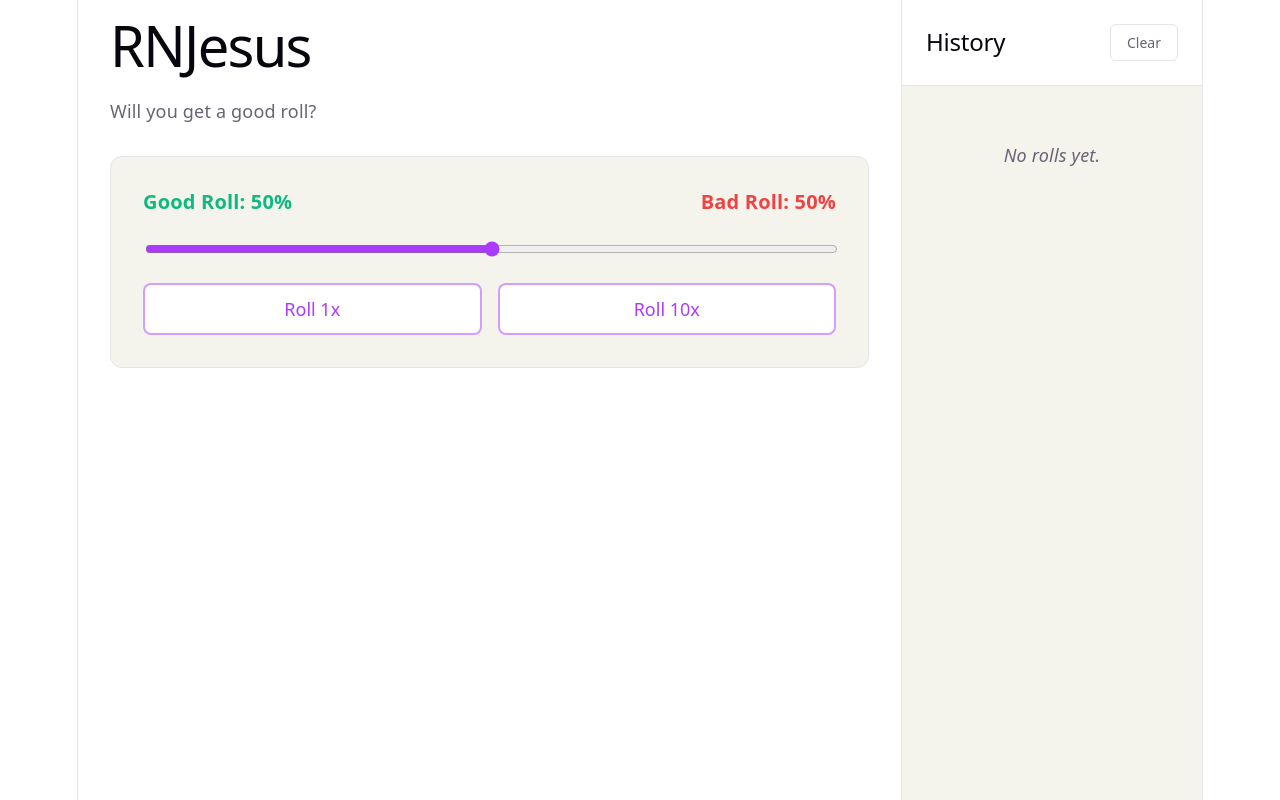
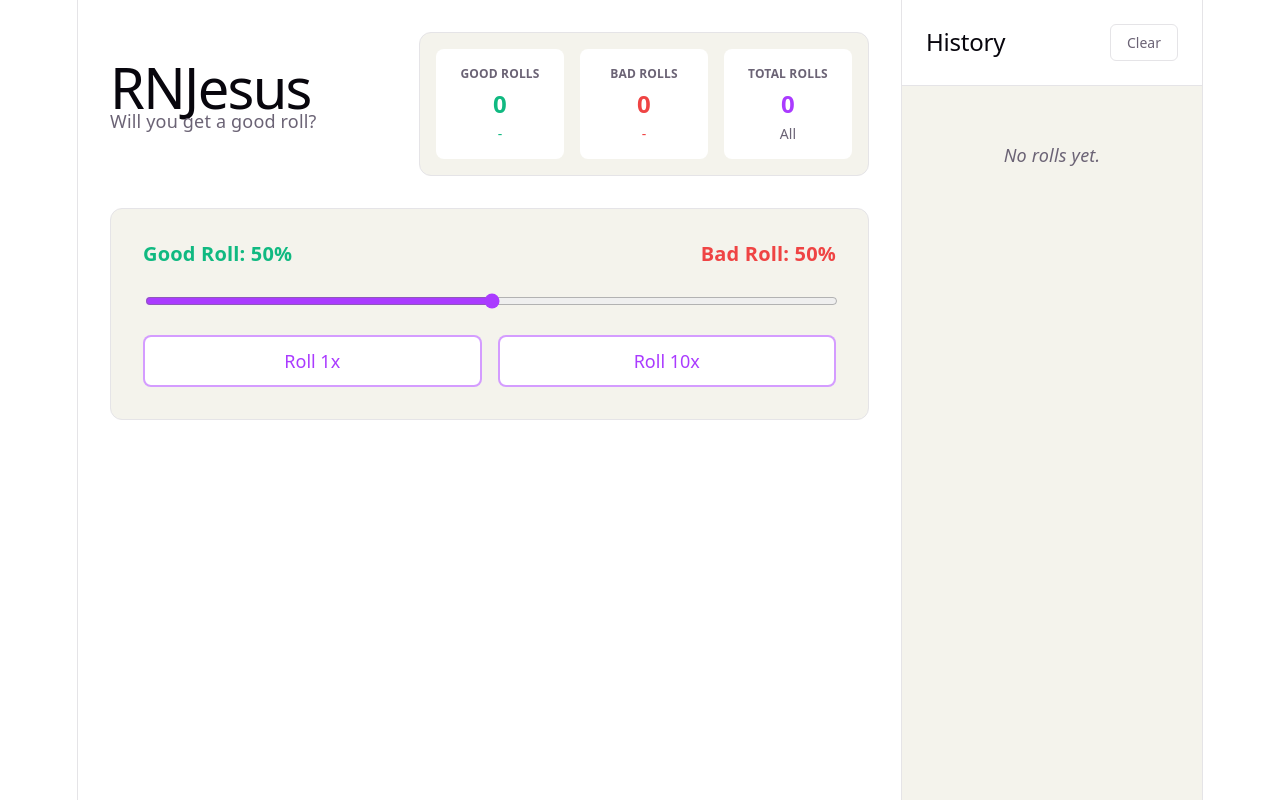
Before and after one commit to YiJiaC138/rnjesus, a React (Vite) app: page / in a window 1280 px wide. Built offline with nearby package versions, Linux system fonts and the light colour scheme.

Commit message:
included a scoreboard

```diff
--- a/src/App.css
+++ b/src/App.css
@@ -20,13 +20,99 @@
   gap: 32px;
 }
 
+.header-container {
+  display: flex;
+  justify-content: space-between;
+  align-items: center;
+  flex-wrap: wrap;
+  gap: 24px;
+}
+
 .main-content h1 {
   margin: 0 0 8px 0;
 }
 
-.main-content > p {
+.main-content p {
   color: var(--text);
   margin-top: 0;
+}
+
+/* Scoreboard Styles */
+.scoreboard {
+  background: var(--code-bg);
+  border: 1px solid var(--border);
+  border-radius: 12px;
+  padding: 16px;
+}
+
+.scoreboard-stats {
+  display: flex;
+  gap: 16px;
+}
+
+.stat-box {
+  display: flex;
+  flex-direction: column;
+  align-items: center;
+  padding: 12px 24px;
+  border-radius: 8px;
+  background: var(--bg);
+  min-width: 80px;
+}
+
+.stat-label {
+  font-size: 12px;
+  text-transform: uppercase;
+  font-weight: 600;
+  color: var(--text);
+  margin-bottom: 4px;
+}
+
+.stat-value {
+  font-size: 24px;
+  font-family: var(--heading);
+  font-weight: bold;
+  color: var(--text-h);
+}
+
+.stat-percentage {
+  font-size: 14px;
+  font-weight: 500;
+  margin-top: 4px;
+}
+
+.good-stat .stat-value, .good-stat .stat-percentage {
+  color: #10b981;
+}
+
+.bad-stat .stat-value, .bad-stat .stat-percentage {
+  color: #ef4444;
+}
+
+.total-stat .stat-value {
+  color: var(--accent);
+}
+
+.ratio-bar-container {
+  display: flex;
+  height: 8px;
+  width: 100%;
+  margin-top: 16px;
+  border-radius: 4px;
+  overflow: hidden;
+  background-color: var(--bg);
+}
+
+.ratio-bar-good {
+  height: 100%;
+  background-color: #10b981;
+  transition: width 0.3s ease;
+}
+
+.ratio-bar-bad {
+  height: 100%;
+  background-color: #ef4444;
+  transition: width 0.3s ease;
 }
 
 .controls {
@@ -121,6 +207,9 @@
   display: flex;
   flex-direction: column;
   background: var(--code-bg);
+  position: sticky;
+  top: 0;
+  height: 100svh;
 }
 
 @media (max-width: 1024px) {
@@ -129,6 +218,7 @@
     border-left: none;
     border-top: 1px solid var(--border);
     height: 400px;
+    position: static;
   }
 }
 
--- a/src/App.tsx
+++ b/src/App.tsx
@@ -3,6 +3,7 @@ import './App.css'
 import { Controls } from './components/Controls'
 import { LatestResults } from './components/LatestResults'
 import { HistorySidebar } from './components/HistorySidebar'
+import { Scoreboard } from './components/Scoreboard'
 import type { RollResult, RollHistoryItem } from './types'
 
 function App() {
@@ -36,8 +37,13 @@ function App() {
   return (
     <div className="app-container">
       <main className="main-content">
-        <h1>RNJesus</h1>
-        <p>Will you get a good roll?</p>
+        <div className="header-container">
+          <div>
+            <h1>RNJesus</h1>
+            <p>Will you get a good roll?</p>
+          </div>
+          <Scoreboard history={history} />
+        </div>
 
         <Controls
           probability={probability}
--- /dev/null
+++ b/src/components/Scoreboard.tsx
@@ -0,0 +1,43 @@
+import type { RollHistoryItem } from '../types';
+
+export interface ScoreboardProps {
+  history: RollHistoryItem[];
+}
+
+export function Scoreboard({ history }: ScoreboardProps) {
+  const totalRolls = history.length;
+  const goodRolls = history.filter(item => item.result === 'Good Roll').length;
+  const badRolls = totalRolls - goodRolls;
+
+  const goodPercentage = totalRolls > 0 ? Math.round((goodRolls / totalRolls) * 100) : 0;
+  const badPercentage = totalRolls > 0 ? 100 - goodPercentage : 0;
+
+  return (
+    <div className="scoreboard">
+      <div className="scoreboard-stats">
+        <div className="stat-box good-stat">
+          <span className="stat-label">Good Rolls</span>
+          <span className="stat-value">{goodRolls}</span>
+          <span className="stat-percentage">{totalRolls > 0 ? `${goodPercentage}%` : '-'}</span>
+        </div>
+        <div className="stat-box bad-stat">
+          <span className="stat-label">Bad Rolls</span>
+          <span className="stat-value">{badRolls}</span>
+          <span className="stat-percentage">{totalRolls > 0 ? `${badPercentage}%` : '-'}</span>
+        </div>
+        <div className="stat-box total-stat">
+          <span className="stat-label">Total Rolls</span>
+          <span className="stat-value">{totalRolls}</span>
+          <span className="stat-percentage">All</span>
+        </div>
+      </div>
+
+      {totalRolls > 0 && (
+        <div className="ratio-bar-container">
+          <div className="ratio-bar-good" style={{ width: `${goodPercentage}%` }}></div>
+          <div className="ratio-bar-bad" style={{ width: `${badPercentage}%` }}></div>
+        </div>
+      )}
+    </div>
+  );
+}
```
